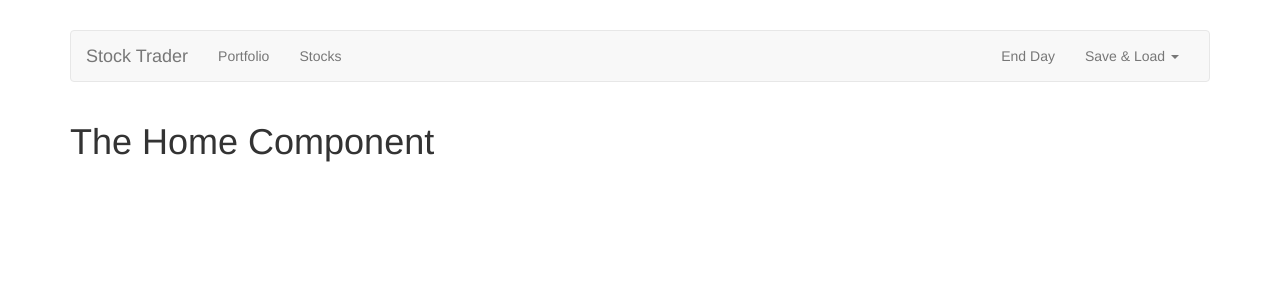
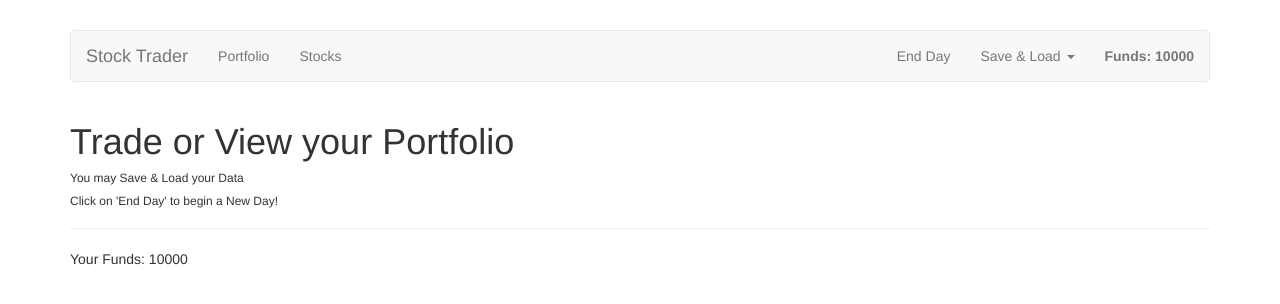
Before and after one commit to endylinux/vue2-stock-trader, a Vue app: page / in a window 1280 px wide. Shown: the top 304 px of the page. Built offline with nearby package versions, Linux system fonts and the light colour scheme.

Commit message:
Displaying the Funds

```diff
--- a/src/components/Header.vue
+++ b/src/components/Header.vue
@@ -1,43 +1,15 @@
 <template>
   <nav class="navbar navbar-default">
     <div class="container-fluid">
-      <!-- Brand and toggle get grouped for better mobile display -->
       <div class="navbar-header">
-<!--        <button type="button" class="navbar-toggle collapsed" data-toggle="collapse" data-target="#bs-example-navbar-collapse-1" aria-expanded="false">-->
-<!--          <span class="sr-only">Toggle navigation</span>-->
-<!--          <span class="icon-bar"></span>-->
-<!--          <span class="icon-bar"></span>-->
-<!--          <span class="icon-bar"></span>-->
-<!--        </button>-->
         <router-link class="navbar-brand" to="/">Stock Trader</router-link>
       </div>
-
-      <!-- Collect the nav links, forms, and other content for toggling -->
       <div class="collapse navbar-collapse" id="bs-example-navbar-collapse-1">
         <ul class="nav navbar-nav">
           <router-link to="/portfolio" activeClass="active" tag="li"><a>Portfolio</a></router-link>
           <router-link to="/stocks" activeClass="active" tag="li"><a>Stocks</a></router-link>
-<!--          <li><a href="#">Link <span class="sr-only">(current)</span></a></li>-->
-<!--          <li><a href="#">Link</a></li>-->
-<!--          <li class="dropdown">-->
-<!--            <a href="#" class="dropdown-toggle" data-toggle="dropdown" role="button" aria-haspopup="true" aria-expanded="false">Dropdown <span class="caret"></span></a>-->
-<!--            <ul class="dropdown-menu">-->
-<!--              <li><a href="#">Action</a></li>-->
-<!--              <li><a href="#">Another action</a></li>-->
-<!--              <li><a href="#">Something else here</a></li>-->
-<!--              <li role="separator" class="divider"></li>-->
-<!--              <li><a href="#">Separated link</a></li>-->
-<!--              <li role="separator" class="divider"></li>-->
-<!--              <li><a href="#">One more separated link</a></li>-->
-<!--            </ul>-->
-<!--          </li>-->
         </ul>
-<!--        <form class="navbar-form navbar-left">-->
-<!--          <div class="form-group">-->
-<!--            <input type="text" class="form-control" placeholder="Search">-->
-<!--          </div>-->
-<!--          <button type="submit" class="btn btn-default">Submit</button>-->
-<!--        </form>-->
+        <strong class="navbar-text navbar-right">Funds: {{ funds }}</strong>
         <ul class="nav navbar-nav navbar-right">
           <li><a href="#">End Day</a></li>
           <li class="dropdown">
@@ -62,7 +34,12 @@
 
 <script>
 export default {
-  name: "Header"
+  name: "Header",
+  computed: {
+    funds() {
+      return this.$store.getters.funds;
+    }
+  }
 }
 </script>
 
--- a/src/components/Home.vue
+++ b/src/components/Home.vue
@@ -1,10 +1,21 @@
 <template>
-  <h1>The Home Component</h1>
+  <div>
+    <h1>Trade or View your Portfolio</h1>
+    <h6>You may Save & Load your Data</h6>
+    <h6>Click on 'End Day' to begin a New Day!</h6>
+    <hr>
+    <p>Your Funds: {{ funds }}</p>
+  </div>
 </template>
 
 <script>
 export default {
-  name: "Home"
+  name: "Home",
+  computed: {
+    funds() {
+      return this.$store.getters.funds;
+    }
+  }
 }
 </script>
 
--- a/src/store/modules/portfolio.js
+++ b/src/store/modules/portfolio.js
@@ -4,7 +4,7 @@
 };
 
 const mutations = {
-    'BUY_STOCK'(state, {stockId, quantity}) {
+    'BUY_STOCK'(state, {stockId, quantity, stockPrice}) {
         const record = state.stocks.find(element => element.id == stockId);
         if(record) {
             record.quantity += quantity;
@@ -14,6 +14,7 @@
                 quantity: quantity
             });
         }
+        state.funds -= stockPrice * quantity;
     },
     'SELL_STOCK'(state, {stockId, quantity, stockPrice}) {
         const record = state.stocks.find(element => element.id == stockId);
@@ -23,6 +24,10 @@
             state.stocks.splice(state.stocks.indexOf(record), 1);
         }
         state.funds += stockPrice * quantity;
+    },
+    'SET_PORTFOLIO'(state, portfolio) {
+        state.funds = portfolio.funds;
+        state.stocks = portfolio.stockPortfolio ? portfolio.stockPortfolio : [];
     }
 };
 
```
